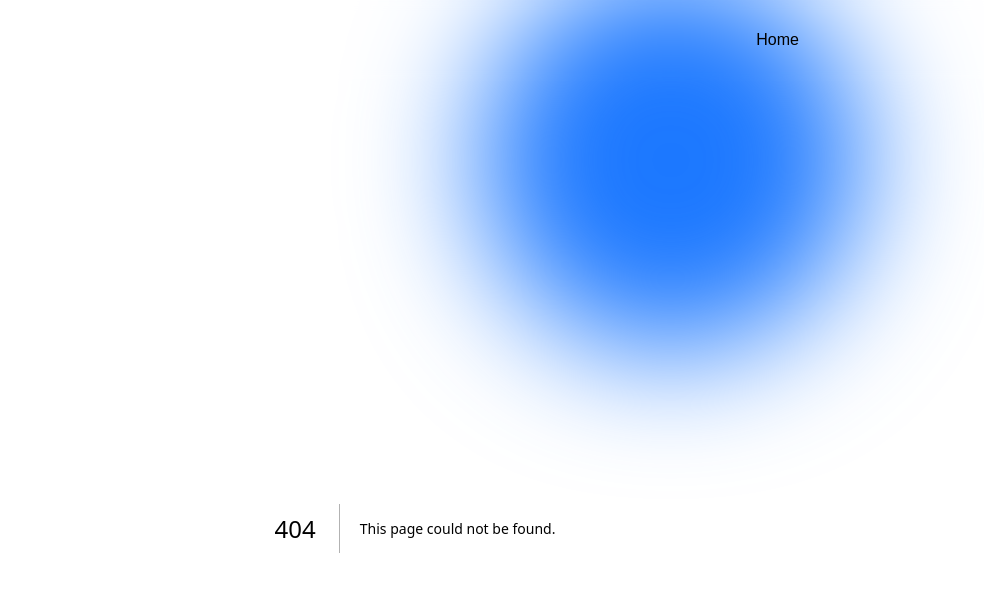
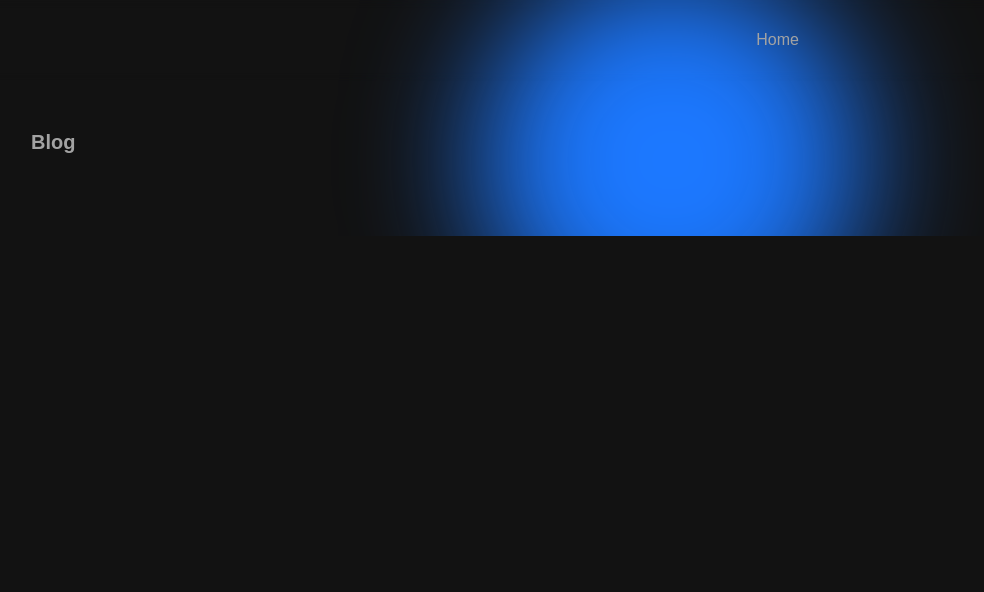
Before and after one commit to soymartinez/martinez, a Next.js app: page /blog in a window 1280 px wide. Before the commit this address had no page. Shown: the top 592 px of the page, without its empty margins (225-1209 px from the left). Built offline with nearby package versions, Linux system fonts and the light colour scheme; a web font is replaced by a local one.

Commit message:
🚀 feat: blog page

```diff
--- /dev/null
+++ b/app/blog/page.tsx
@@ -0,0 +1,7 @@
+export default async function Blog() {
+    return (
+        <main className='sm:max-w-3xl mx-auto'>
+            <h1 className='text-xl font-bold'>Blog</h1>
+        </main>
+    )
+}
```
